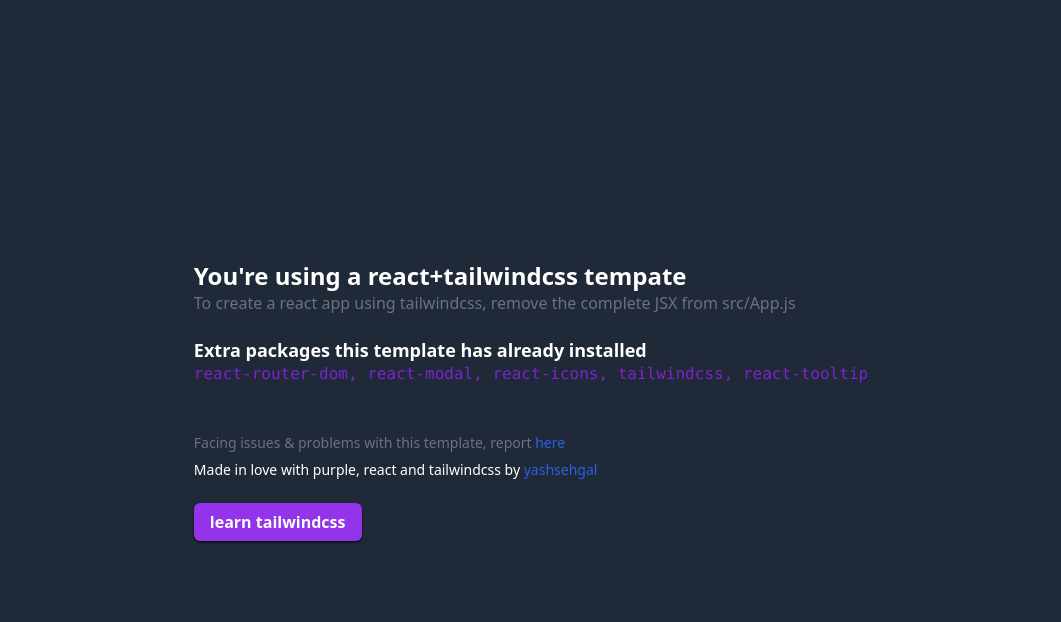
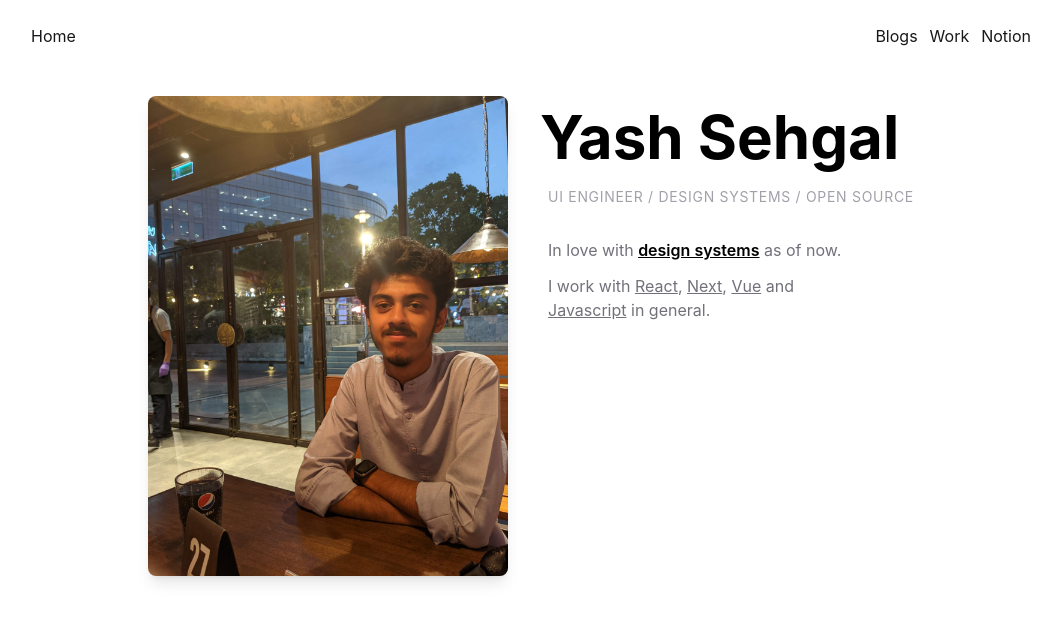
Before and after one commit to yashsehgal/personal-website, a React (Create React App) app: page / in a window 1280 px wide. Shown: the top 622 px of the page, without its empty margins (109-1170 px from the left). Built offline with nearby package versions, Linux system fonts and the light colour scheme.

Commit message:
feat: home view, header component added

```diff
--- a/src/App.js
+++ b/src/App.js
@@ -1,33 +1,14 @@
+import { Route, Routes } from "react-router-dom";
+import Header from "./components/Header";
+import Home from "./pages/Home";
 
 export default function App() {
   return (
-    <div className="app w-[100vw] h-[100vh] flex flex-row items-center justify-center bg-gray-800 cursor-default">
-      <div className="app-content-container">
-        <h1 className="leading-snug text-2xl text-white font-semibold">
-          You're using a react+tailwindcss tempate
-        </h1>
-        <h3 className="leading-snug text-gray-500 font-normal">To create a react app using tailwindcss, remove the complete JSX from src/App.js</h3>
-        <div className="mt-6" />
-        <h4 className="leading-snug text-white font-semibold text-lg">
-          Extra packages this template has already installed
-        </h4>
-        <div className="leading-snug w-fit h-fit gap-2 font-medium font-mono text-purple-700 cursor-default">
-          react-router-dom, react-modal, react-icons, tailwindcss, react-tooltip
-        </div>
-        <div className="mt-12 font-normal">
-          <p className="leading-snug text-gray-500 text-sm">
-            Facing issues {"&"} problems with this template, report <a className="leading-snug text-blue-600 hover:underline" target="_blank" href="https://github.com/yashsehgal/react-tailwind-template/issues">here</a>
-          </p>
-          <p className="mt-2 leading-snug text-sm text-white">
-            Made in love with purple, react and tailwindcss by <a href="https://yashsehgal.com" target="_blank" className="leading-snug text-blue-600 hover:underline">yashsehgal</a>
-          </p>
-        </div>
-        <button className="mt-6 px-4 py-2 rounded-md bg-purple-600 text-white font-semibold flex flex-row items-center justify-center leading-snug lowercase hover:bg-blue-600 shadow-sm shadow-black"
-          onClick={() => window.open('https://tailwindcss.com/')}
-        >
-          learn tailwindcss
-        </button>
-      </div>
+    <div className="app">
+      <Header />
+      <Routes>
+        <Route path="/" element={<Home />} />
+      </Routes>
     </div>
-  )
+    )
 }
--- /dev/null
+++ b/src/components/Header/index.jsx
@@ -0,0 +1,27 @@
+import { Link } from "react-router-dom";
+
+export default function Header() {
+  const headerOptions = [
+    { title: "Blogs", path: '/blogs' },
+    { title: "Work", path: '/work' },
+    { title: "Notion", path: '/notion' },
+  ]
+  return (
+    <div className="header my-6 mb-8 flex flex-row items-center justify-between">
+      <span className="home-link font-normal text-base text-zinc-900 hover:underline hover:underline-offset-1">
+        <Link to="/">
+          <span className="home-text">Home</span>
+        </Link>
+      </span>
+      <div className="header-options-wrapper flex flex-row items-center justify-end gap-3">
+        {headerOptions?.map((headerOption, headerOptionIndex) => (
+          <span className="header-option-item font-normal text-base text-zinc-900 hover:underline hover:underline-offset-1" key={headerOptionIndex}>
+            <Link to={headerOption?.path}>
+              {headerOption?.title}
+            </Link>
+          </span>
+        ))}
+      </div>
+    </div>
+  )
+}
--- a/src/index.css
+++ b/src/index.css
@@ -1,3 +1,14 @@
 @tailwind base;
 @tailwind components;
 @tailwind utilities;
+
+@import url('https://fonts.googleapis.com/css2?family=Inter:wght@100;200;300;400;500;600;700;800;900&display=swap');
+
+body {
+  @apply mx-auto font-product;
+  max-width: 1000px;
+}
+
+.page-container {
+  @apply mt-12;
+}
--- a/src/index.js
+++ b/src/index.js
@@ -3,11 +3,14 @@ import ReactDOM from 'react-dom/client';
 import './index.css';
 import App from './App';
 import reportWebVitals from './reportWebVitals';
+import { BrowserRouter } from 'react-router-dom';
 
 const root = ReactDOM.createRoot(document.getElementById('root'));
 root.render(
   <React.StrictMode>
-    <App />
+    <BrowserRouter>
+      <App />
+    </BrowserRouter>
   </React.StrictMode>
 );
 
--- /dev/null
+++ b/src/pages/Home/index.jsx
@@ -0,0 +1,26 @@
+import ProfileImage from '../../lib/profile.jpg';
+
+export default function Home() {
+  return (
+    <div className="home page-container flex flex-row items-start justify-center gap-8">
+      <div className="profile-image-wrapper w-fit h-fit flex flex-row items-center justify-center">
+        <img src={ProfileImage} alt="profile" className='w-[360px] h-auto rounded-lg shadow-lg' />
+      </div>
+      <div className="details-wrapper flex flex-col items-start">
+        <div>
+          <h1 className='leading-snug font-bold text-6xl text-black'>Yash Sehgal</h1>
+          <p className='leading-snug font-normal text-sm tracking-wider text-zinc-400 uppercase ml-2 mt-2'>UI ENGINEER / DESIGN SYSTEMS / OPEN SOURCE</p>
+        </div>
+        <div className='description text-base text-zinc-500 mt-8 ml-2 flex flex-col items-start w-[320px]'>
+          <span>
+            In love with <span className="text-black font-semibold underline">design systems</span> as of now.
+          </span>
+          <span className='mt-3'>
+            I work with <span className="underline">React</span>, <span className="underline">Next</span>, <span className="underline">Vue</span> {" "}
+            and <span className="underline">Javascript</span> in general.
+          </span>
+        </div>
+      </div>
+    </div>
+  )
+}
--- a/tailwind.config.js
+++ b/tailwind.config.js
@@ -1,7 +1,11 @@
 module.exports = {
   content: ["./src/**/*.{html,js,jsx,ts,tsx}"],
   theme: {
-    extend: {},
+    extend: {
+      fontFamily: {
+        "product": ["Inter, sans-serif"]
+      }
+    },
   },
   plugins: [],
 }
```
Also changed, not shown: src/components/Footer/index.jsx (added), src/lib/profile.jpg (added), src/pages/Work/index.jsx (added).
